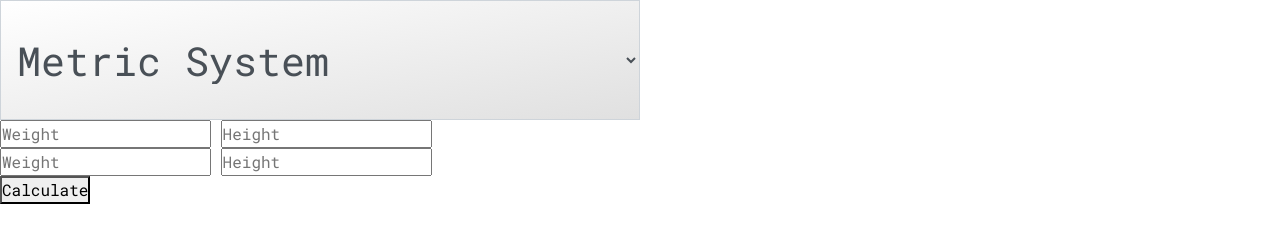
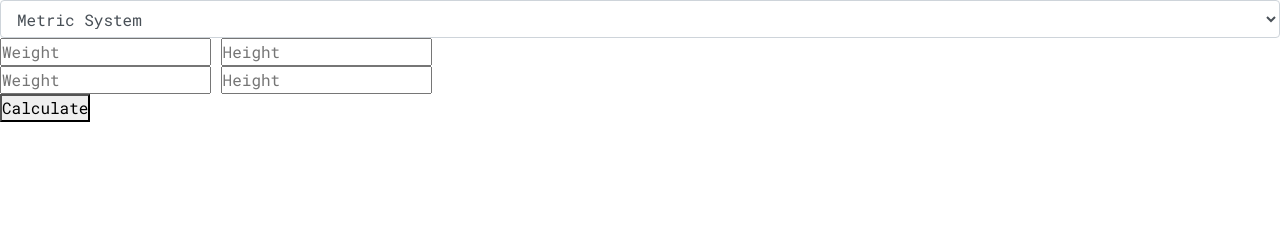
Before and after one commit to HannaSwDn/bmi_challenge, a website: page src/index.html in a window 1280 px wide. Drawn offline with nearby package versions, Linux system fonts and the light colour scheme.

Commit message:
Changed content in style.css

```diff
--- a/src/style.css
+++ b/src/style.css
@@ -9,7 +9,7 @@
     outline: none;
 }
 
-.form-control {
+/* .form-control {
     background: linear-gradient(to right bottom, white, #E0E0E0);
     border-radius: 0px;
     font-size: 40px;
@@ -20,4 +20,4 @@
 #calculate {
     height: 100vh;
     width: 100vw;
-}
+} */
```
